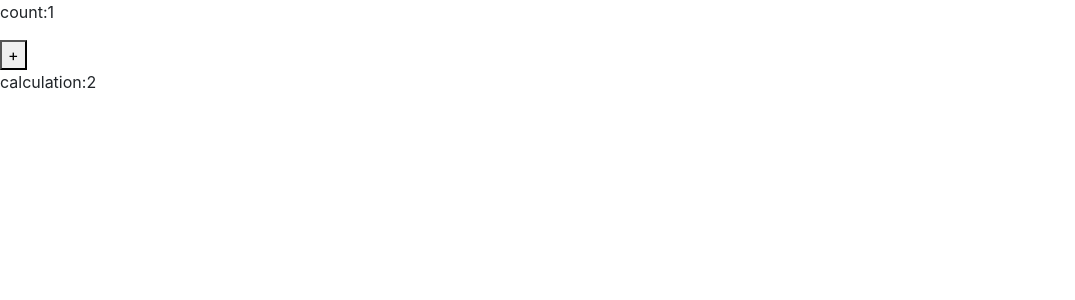
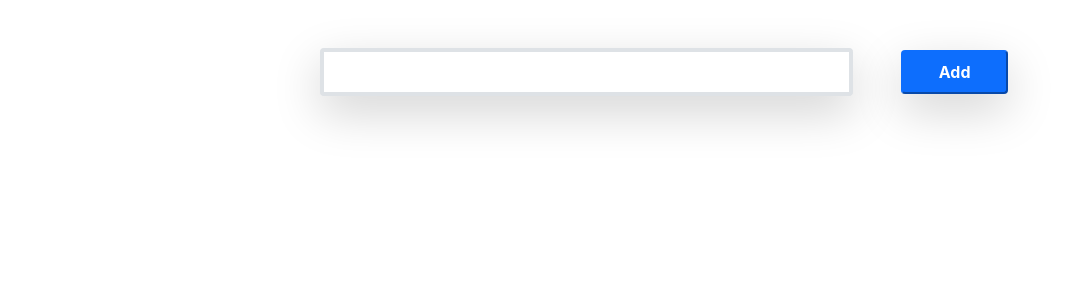
Before and after one commit to johnjeyavel/React-Home-Work, a React (Create React App) app: page / in a window 1280 px wide. Shown: the top 300 px of the page, without its empty margins (0-1075 px from the left). Built offline with nearby package versions, Linux system fonts and the light colour scheme.

Commit message:
my first commit

```diff
--- a/src/App.js
+++ b/src/App.js
@@ -1,31 +1,19 @@
 
-  import { useState, useEffect } from "react";
+import React from 'react'
+import Hook from './home-work/hook';
+
 
 function App() {
 
-const[count,setCount] = useState(1);
-const[calculation,setCalculation] = useState(0);
 
-
-useEffect(()=>{
-  setCalculation(() => count*2)
-},[count])
-
-
-
-  return (
+ return (
 
 <>
-<p>count:{count}</p>
-<button onClick={() => setCount((c) => c + 1) }>+</button>
-<p>calculation:{calculation}</p>
+<Hook/>
+
 </>
-
-
 
   );
 }
 
-
-
 export default App;
```
Also changed, not shown: src/home-work/reactForm.js (added, +37 -0 lines).
